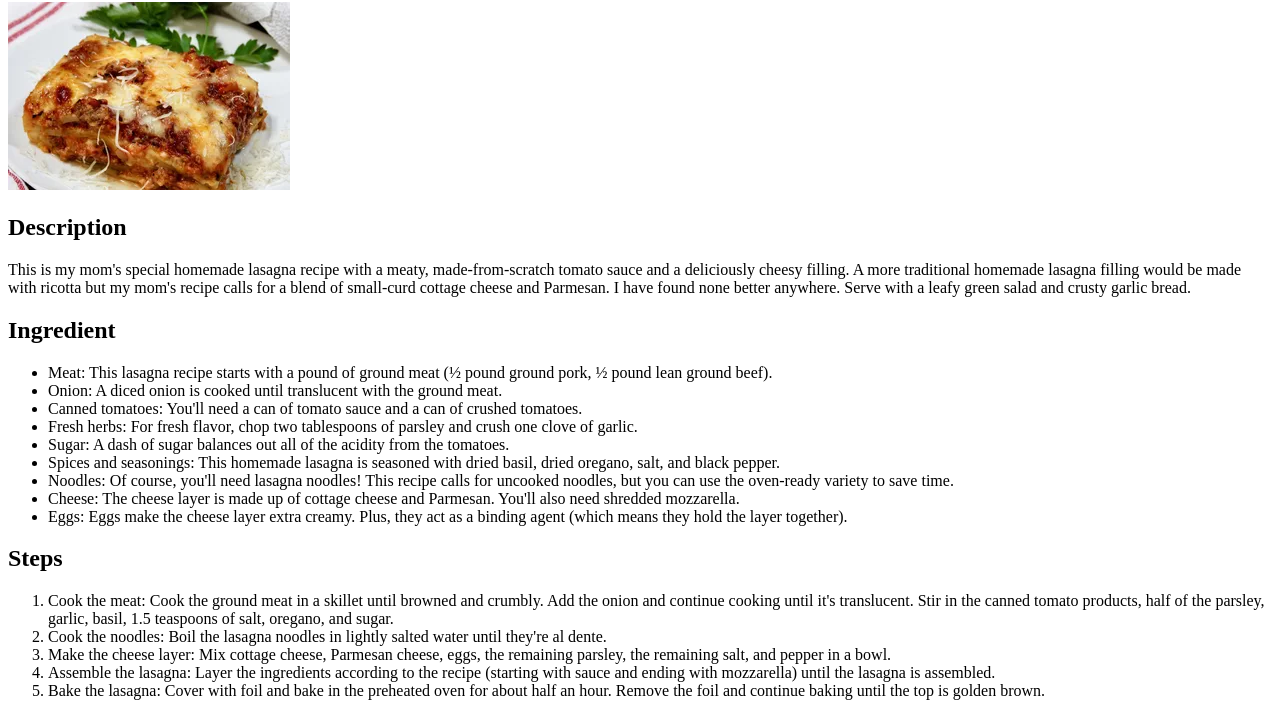
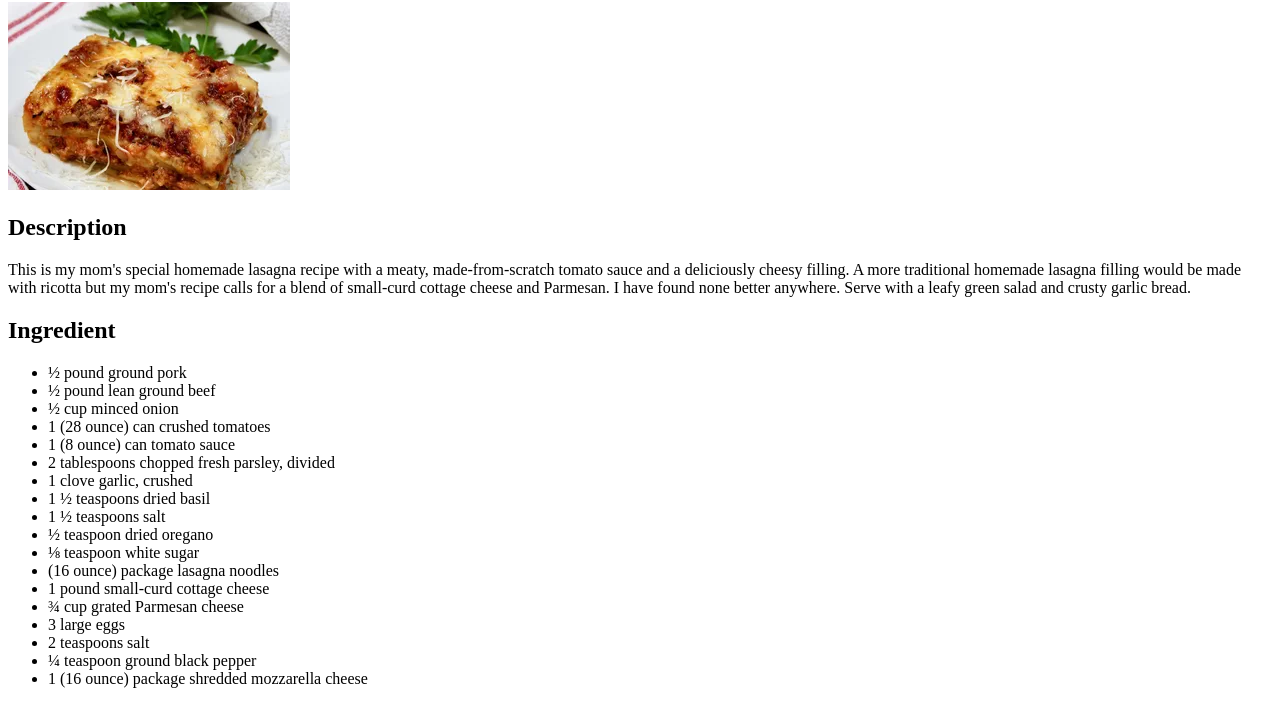
Before and after one commit to bebonsu/odin-recipes, a plain HTML site: page recipes/lasagna.html in a window 1280 px wide. Shown: the part 78-782 px from the top of the page. Drawn offline with Linux system fonts and the light colour scheme.

Commit message:
Update Recipes pages
Updated step and ingredient of homemade lasagna and rotisserie chicken

```diff
--- a/recipes/lasagna.html
+++ b/recipes/lasagna.html
@@ -18,24 +18,38 @@
     </p>
     <h2>Ingredient</h2>
     <ul>
-       <li> Meat: This lasagna recipe starts with a pound of ground meat (½ pound ground pork, ½ pound lean ground beef).</li>
-       <li> Onion: A diced onion is cooked until translucent with the ground meat.</li>
-       <li>Canned tomatoes: You'll need a can of tomato sauce and a can of crushed tomatoes.</li>
-       <li>Fresh herbs: For fresh flavor, chop two tablespoons of parsley and crush one clove of garlic.</li>
-       <li>Sugar: A dash of sugar balances out all of the acidity from the tomatoes.</li>
-       <li>Spices and seasonings: This homemade lasagna is seasoned with dried basil, dried oregano, salt, and black pepper.</li>
-       <li>Noodles: Of course, you'll need lasagna noodles! This recipe calls for uncooked noodles, but you can use the oven-ready variety to save time.</li>
-       <li>Cheese: The cheese layer is made up of cottage cheese and Parmesan. You'll also need shredded mozzarella.</li>
-       <li>Eggs: Eggs make the cheese layer extra creamy. Plus, they act as a binding agent (which means they hold the layer together). </li>
+<li>½ pound ground pork</li>
+    <li> ½ pound lean ground beef</li>
+        <li>½ cup minced onion</li>
+        <li>1 (28 ounce) can crushed tomatoes</li>
+        <li>1 (8 ounce) can tomato sauce</li>
+        <li>2 tablespoons chopped fresh parsley, divided</li>
+        <li>1 clove garlic, crushed</li>
+        <li>1 ½ teaspoons dried basil</li>
+        <li>1 ½ teaspoons salt</li>
+        <li>½ teaspoon dried oregano</li>
+        <li>⅛ teaspoon white sugar</li>
+        <li> (16 ounce) package lasagna noodles</li>
+        <li>1 pound small-curd cottage cheese</li>
+        <li>¾ cup grated Parmesan cheese</li>
+        <li>3 large eggs</li>
+        <li>2 teaspoons salt</li>
+        <li>    ¼ teaspoon ground black pepper</li>
+        <li>1 (16 ounce) package shredded mozzarella cheese</li>
+
     </ul>
     <h2>Steps</h2>
     <ol>
-       <li>Cook the meat: Cook the ground meat in a skillet until browned and crumbly. Add the onion and continue cooking until it's translucent. Stir in the canned tomato products, half of the parsley, garlic, basil, 1.5 teaspoons of salt, oregano, and sugar.</li>
-       <li>Cook the noodles: Boil the lasagna noodles in lightly salted water until they're al dente.</li>
-       <li>Make the cheese layer: Mix cottage cheese, Parmesan cheese, eggs, the remaining parsley, the remaining salt, and pepper in a bowl.</li>
-       <li>Assemble the lasagna: Layer the ingredients according to the recipe (starting with sauce and ending with mozzarella) until the lasagna is assembled.</li>
-       <li>Bake the lasagna: Cover with foil and bake in the preheated oven for about half an hour. Remove the foil and continue baking until the top is golden brown.</li>
-</ol>
+        <li>Combine pork and ground beef in a large, deep skillet over medium-high heat; cook and stir until browned and crumbly, 5 to 7 minutes. Add onion and cook until translucent, about 5 minutes.</li>
+        <li>Stir in crushed tomatoes, tomato sauce, 1 tablespoon fresh parsley, garlic, basil, salt, oregano, and sugar. Reduce heat to medium-low and simmer, stirring occasionally, for 30 minutes.</li>
+        <li>While the sauce is simmering, bring a large pot of lightly salted water to a boil. Cook lasagna noodles in the boiling water, stirring occasionally, until tender yet firm to the bite, 8 to 10 minutes. Drain and set aside.</li>
+            <li>While the noodles are cooking, preheat the oven to 375 degrees F (190 degrees C).</li>
+            <li>Mix cottage cheese, Parmesan cheese, eggs, remaining 1 tablespoon fresh parsley, salt, and pepper in a large bowl until combined.</li>
+            <li>Assemble lasagna: Spread a spoon or two of sauce over the bottom of a 9x13-inch baking dish just to to coat it. Place two layers of noodles over the sauce to cover. Layer with 1/2 of the cheese mixture, 1/2 of the remaining sauce, and 1/2 of the mozzarella cheese. Repeat layers once more using the remaining noodles, cheese mixture, sauce, and mozzarella. Cover the baking dish with aluminum foil.</li>
+            <li>Bake in the preheated oven for 30 to 40 minutes. Remove the foil and bake until cheese is golden brown, 5 to 10 more minutes.</li>
+            <li>Remove from the oven and let stand for 10 minutes before cutting and serving.</li>
+
+    </ol>
 
 </body>
 </html>
```
Also changed, not shown: recipes/rotisserie_chicken.html (+14 -7 lines), images/rotisserie_checken.jpg (renamed from images/rostisserie_checken.jpg).
